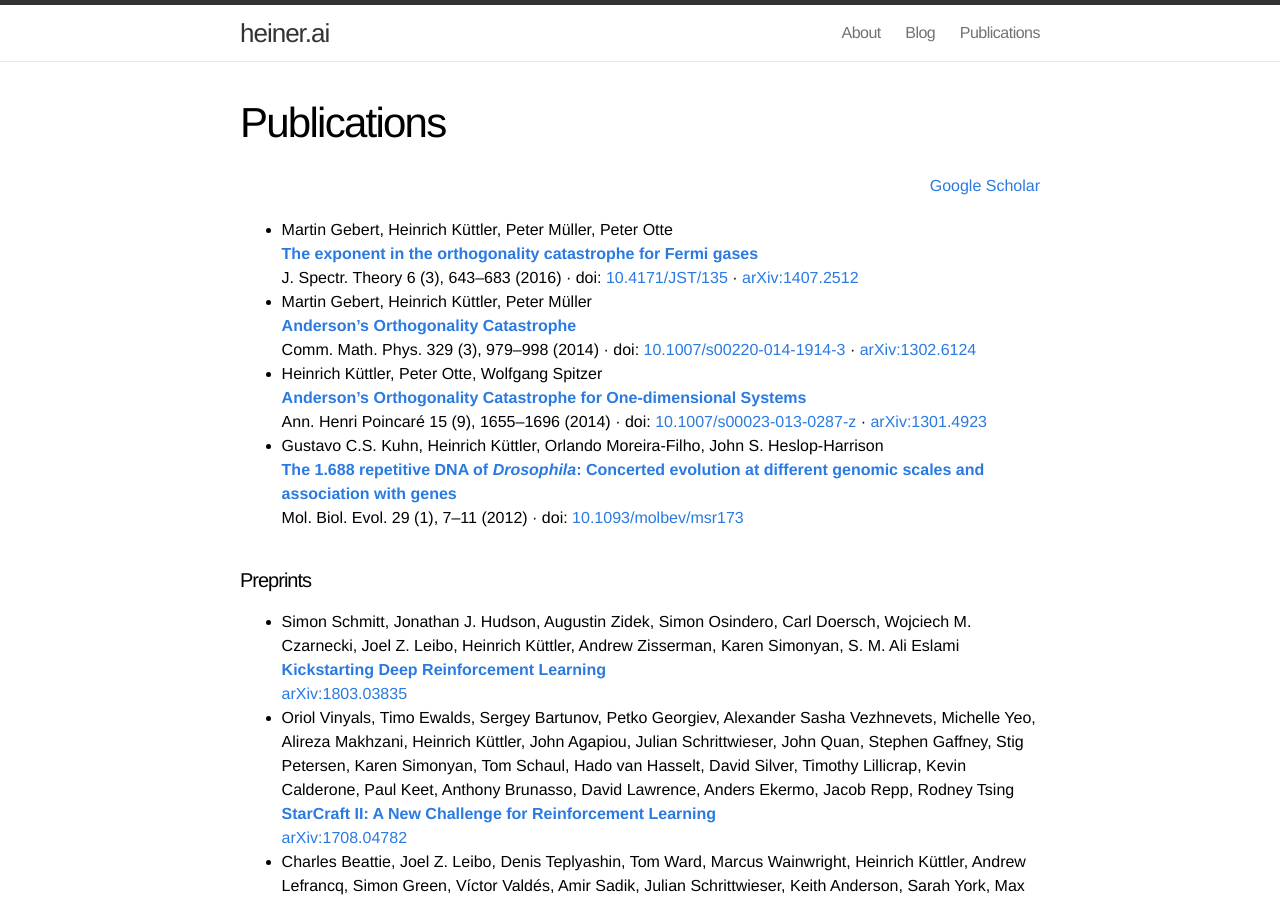
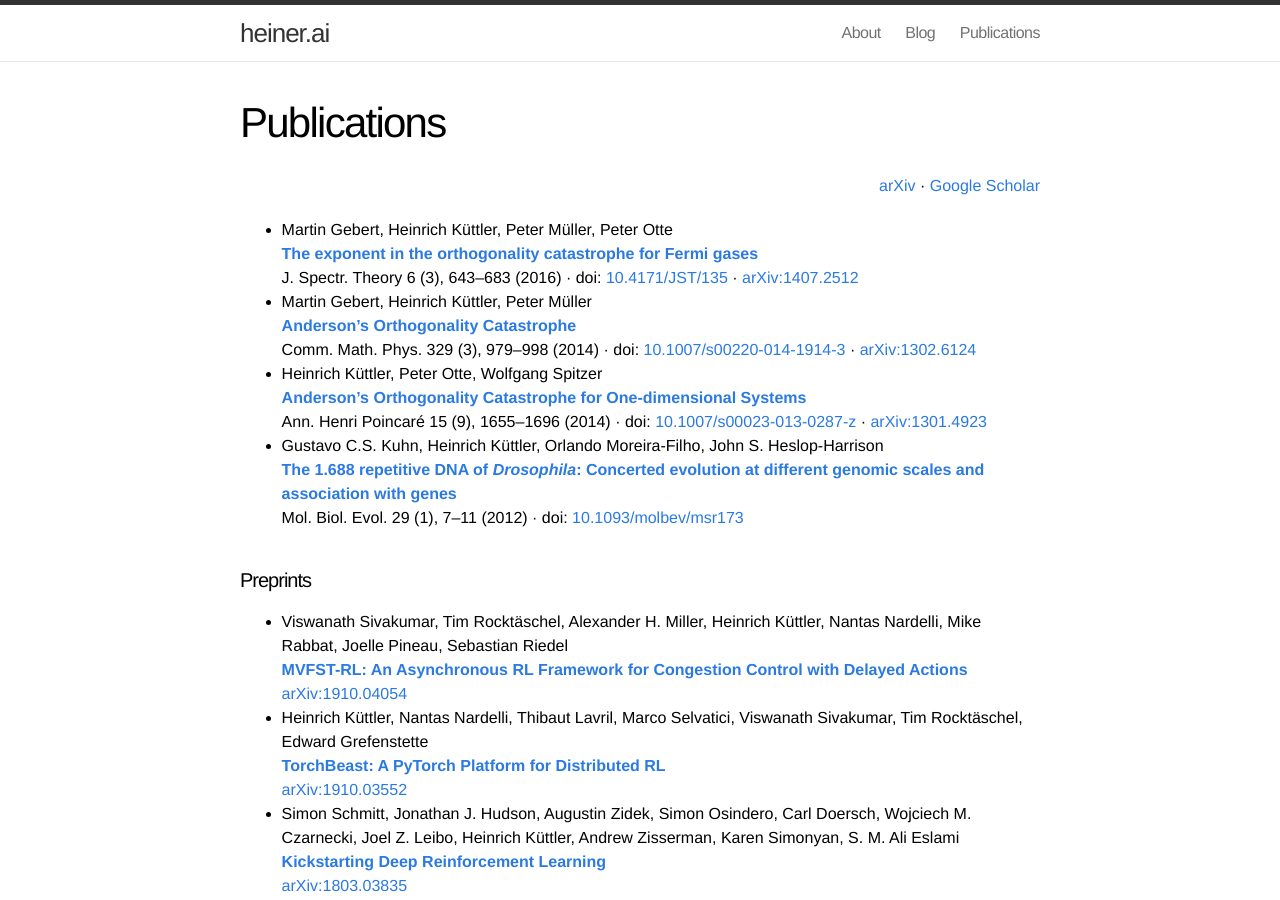
Before and after one commit to heiner/heiner.github.com, a Jekyll site: the page built from publications.md, in a window 1280 px wide and 900 px high. Built offline with Jekyll 4.4.1, drawn with Linux system fonts in a browser that asks for light colours.

Commit message:
Add latest preprints.

```diff
--- a/publications.md
+++ b/publications.md
@@ -5,6 +5,7 @@ permalink: /publications/
 ---
 
 <div class="right">
+  <a href="https://arxiv.org/a/kuttler_h_1.html" target="_blank">arXiv</a> &middot;
   <a href="https://scholar.google.co.uk/citations?user=dE-JkuIAAAAJ" target="_blank">Google Scholar</a>
 </div>
 
@@ -32,6 +33,18 @@ permalink: /publications/
 
 #### Preprints
 
+* Viswanath Sivakumar, Tim Rocktäschel, Alexander H. Miller, Heinrich Küttler, Nantas Nardelli, Mike Rabbat, Joelle Pineau, Sebastian Riedel
+
+    [**MVFST-RL: An Asynchronous RL Framework for Congestion Control with Delayed Actions**](https://arxiv.org/abs/1910.04054)
+
+    [arXiv:1910.04054](https://arxiv.org/abs/1910.04054)
+
+* Heinrich Küttler, Nantas Nardelli, Thibaut Lavril, Marco Selvatici, Viswanath Sivakumar, Tim Rocktäschel, Edward Grefenstette
+
+    [**TorchBeast: A PyTorch Platform for Distributed RL**](https://arxiv.org/abs/1910.03552)
+
+    [arXiv:1910.03552](https://arxiv.org/abs/1910.03552)
+
 *   Simon Schmitt, Jonathan J. Hudson, Augustin Zidek, Simon Osindero, Carl Doersch, Wojciech M. Czarnecki, Joel Z. Leibo, Heinrich Küttler, Andrew Zisserman, Karen Simonyan, S. M. Ali Eslami
 
     [**Kickstarting Deep Reinforcement Learning**](https://arxiv.org/abs/1803.03835)
```
